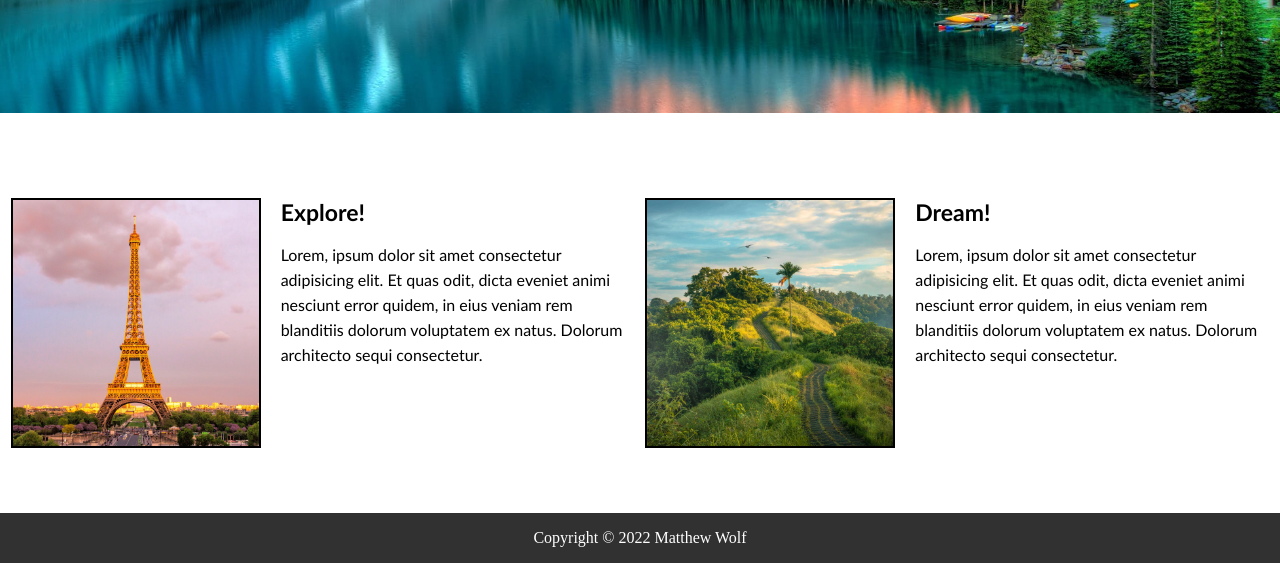
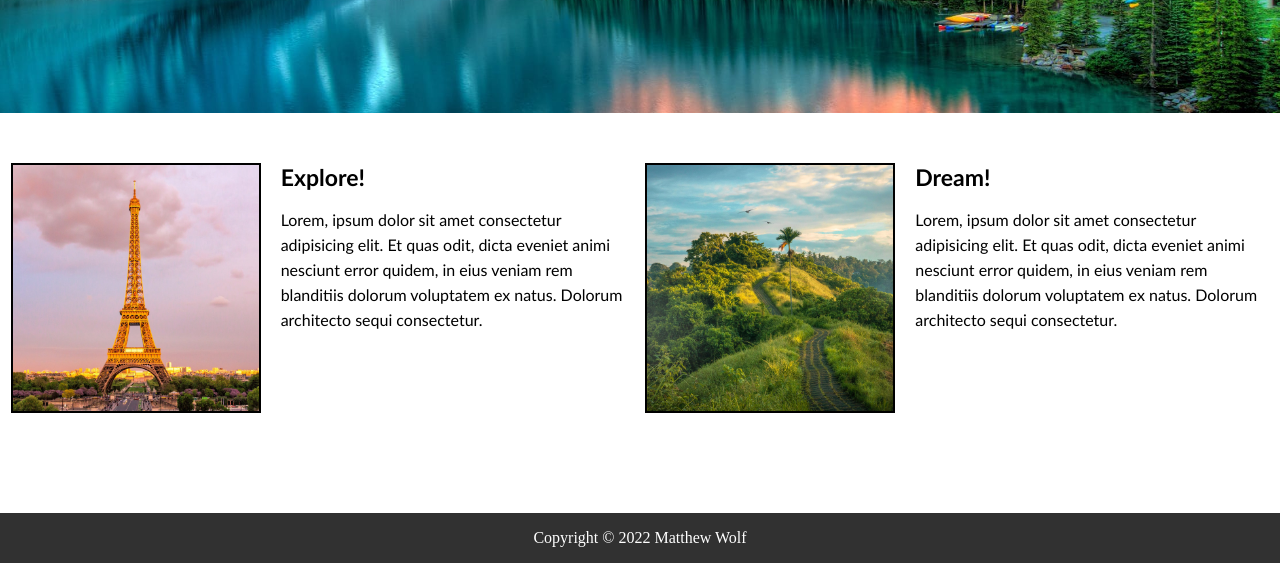
Before and after one commit to n215-wolfmi/homework-eight, a website: page index.html in a window 1280 px wide. Shown: the part 237-800 px from the top of the page. Drawn offline with Linux system fonts and the light colour scheme.

Commit message:
home margin

```diff
--- a/scss/home/home-content.scss
+++ b/scss/home/home-content.scss
@@ -2,7 +2,7 @@
     display: flex;
     align-items: center;
     justify-content: space-evenly;
-    margin-top: 85px;
+    margin-top: 50px;
 
     .info-box {
         display: flex;
```
Also changed, not shown: css/styles.css.
